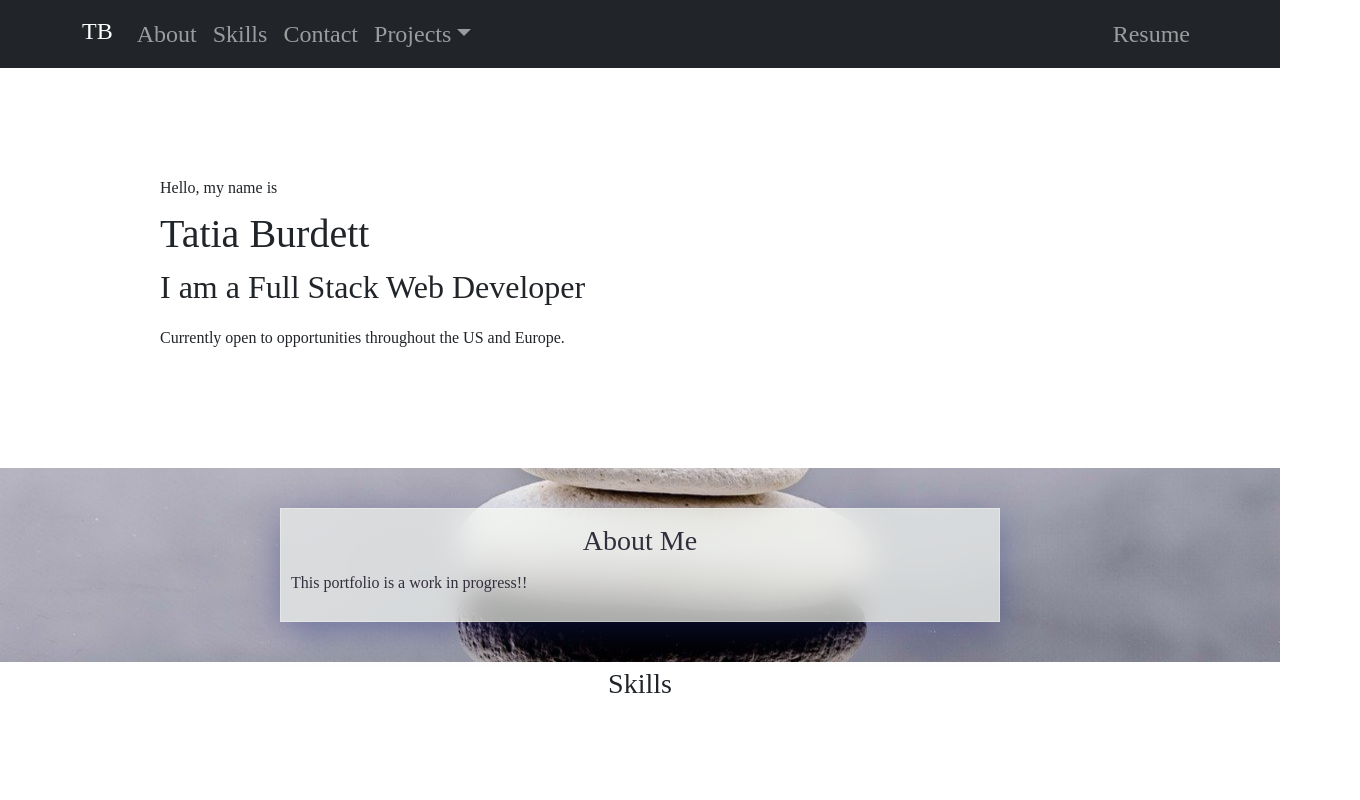
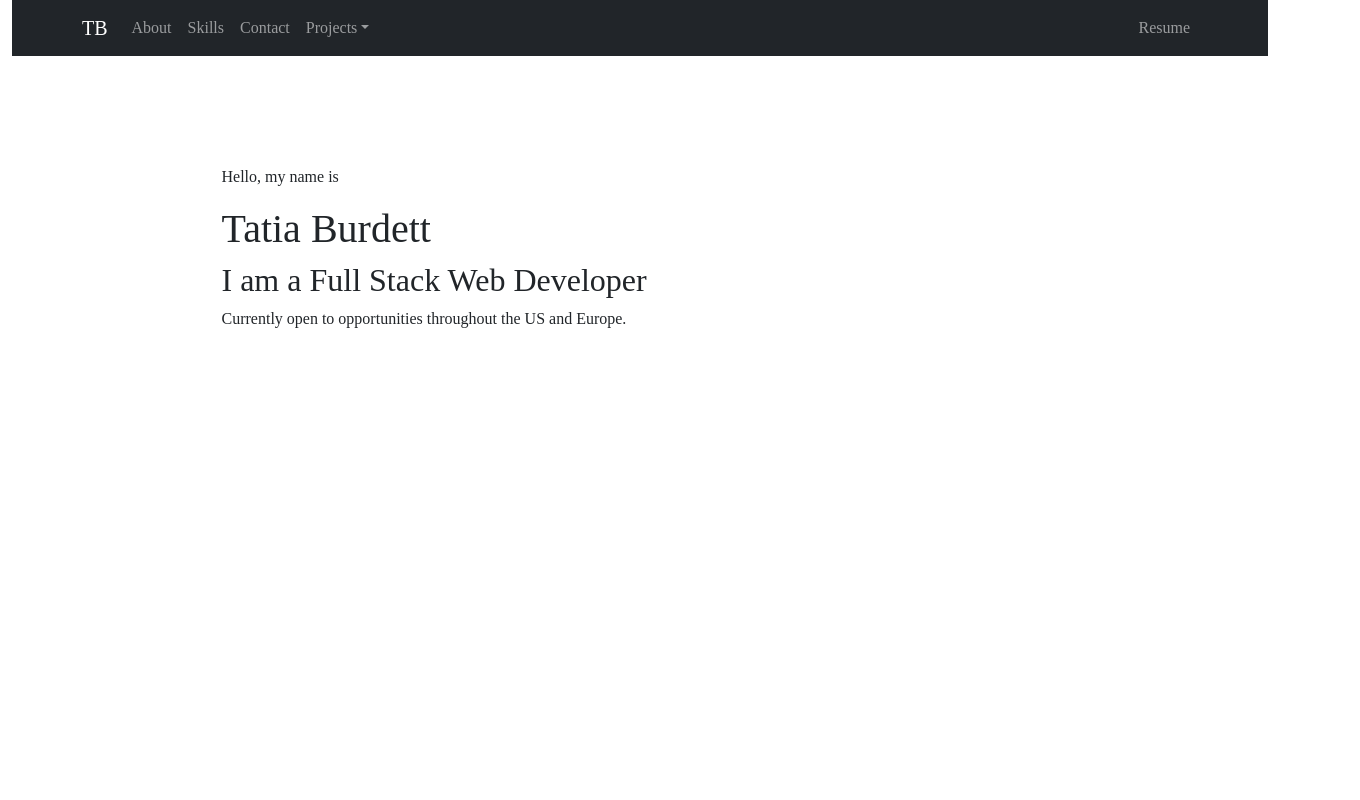
Before and after one commit to tatia-burdett/my-portfolio, a React (Create React App) app: page / in a window 1280 px wide. Shown: the top 800 px of the page, 1360 px wide, since content can reach past the window. Built offline with nearby package versions, Linux system fonts and the light colour scheme.

Commit message:
fullscreen simple styling

```diff
--- a/src/components/About/About.css
+++ b/src/components/About/About.css
@@ -1,4 +1,4 @@
-.about {
+/* .about {
   background: url('/src/components/images/stack.jpg');
   background-size: cover;
   background-repeat: no-repeat;
@@ -19,7 +19,7 @@
 }
 
 /* Desktop Responsive */
-@media all and (min-width: 700px) {
+/* @media all and (min-width: 700px) {
   .about {
     background-attachment: fixed;
   }
@@ -27,4 +27,4 @@
   .about-container {
     width: 60%;
   }
-}
+} */
--- a/src/components/App/App.css
+++ b/src/components/App/App.css
@@ -4,46 +4,3 @@
 * {
   font-family: 'Cormorant+Garamond', serif;
 }
-
-p {
-  line-height: 1.5;
-}
-
-h1 {
-  font-size: 44px;
-}
-
-h2 {
-  font-size: 22px;
-}
-
-h3 {
-  font-size: 36px;
-  margin: 0;
-  padding: 5px 0;
-  text-align: center;
-}
-
-h4 {
-  font-size: 28px;
-}
-
-.header-p {
-  font-size: 14px;
-}
-
-/* Desktop Responsive */
-
-@media all and (min-width: 700px) {
-  h1 {
-    font-size: 52px;
-  }
-
-  h2 {
-    font-size: 28px;
-  }
-
-  .header-p {
-    font-size: 16px;
-  }
-}
--- a/src/components/App/App.js
+++ b/src/components/App/App.js
@@ -1,5 +1,8 @@
 import React from 'react';
 import './App.css'
+import Container from 'react-bootstrap/Container';
+import Row from 'react-bootstrap/Row';
+import Col from 'react-bootstrap/Col';
 
 import NavBar from '../NavBar/NavBar'
 import FullScreen from '../FullScreen/FullScreen'
@@ -12,20 +15,21 @@ import Footer from '../Footer/Footer'
 
 function App() {
   return (
-    <div className='App'>
-      <nav className='app-nav'>
-        <NavBar />
-      </nav>
-      <main className='app-main'>
-        <FullScreen />
-        <About />
-        <Skills />
-        <Projects />
-        <Contact />
-      </main>
-      <footer className='app-footer'>
-        <Footer />
-      </footer>
+    <div>
+      <Container fluid>
+        <Row>
+          <Col>
+            <NavBar />
+          </Col>
+        </Row>
+      </Container>
+      <Container>
+        <Row>
+          <Col>
+            <FullScreen />
+          </Col>
+        </Row>
+      </Container>
     </div>
   );
 }
--- a/src/components/Contact/Contact.css
+++ b/src/components/Contact/Contact.css
@@ -1,4 +1,4 @@
-.contact {
+/* .contact {
   width: 90%;
   margin: 0 auto;
 }
@@ -26,7 +26,7 @@ form textarea {
 	height: 160px;
 	margin-top: 10px;
   font-size: 20px;
-}
+} */
 
 /* button {
   background-color: #332E3C;
@@ -49,8 +49,8 @@ button:hover, button:focus {
 
 /* Desktop Responsive */
 
-@media all and (min-width: 700px) {
+/* @media all and (min-width: 700px) {
   .contact {
     width: 50%;
   }
-}
+} */
--- a/src/components/Footer/Footer.css
+++ b/src/components/Footer/Footer.css
@@ -1,4 +1,4 @@
-.footer {
+/* .footer {
   padding: 20px 20px;
   display: flex;
   justify-content: space-between;
@@ -26,4 +26,4 @@
 
 .social-links {
   padding: 10px;
-}
+} */
--- a/src/components/FullScreen/FullScreen.css
+++ b/src/components/FullScreen/FullScreen.css
@@ -6,50 +6,3 @@
   flex-direction: column;
   justify-content: center;
 }
-
-.fullscreen-header {
-  display: flex;
-  flex-direction: column;
-}
-
-.fullscreen-header p, .fullscreen-header h1, .fullscreen-header h2 {
-  margin: 0;
-}
-
-.fullscreen-header p {
-  padding-bottom: 10px;
-}
-
-.fullscreen-header h1 {
-  padding-bottom: 10px;
-}
-
-.fullscreen-header h2 {
-  padding-bottom: 10px;
-}
-
-.resume {
-  text-decoration: none;
-  background-color: #332E3C;
-  width: max-content;
-  padding: 1em 2em;
-  color: #EFF2EF;
-  border: none;
-  transition: all 500ms ease-in-out;
-}
-
-.resume:hover, .resume:focus {
-  cursor: pointer;
-  background: linear-gradient(90deg, #332E3C, #3587A4);
-  border-bottom-right-radius: 50px;
-  border-top-left-radius: 50px;
-  border-bottom-left-radius: 10px;
-  border-top-right-radius: 10px;
-}
-
-/* Desktop Responsive */
-@media all and (min-width: 700px) {
-  .fullscreen-header h2 {
-    padding-bottom: 20px;
-  }
-}
--- a/src/components/NavBar/NavBar.css
+++ b/src/components/NavBar/NavBar.css
@@ -1,4 +1,4 @@
-.navbar {
+/* .navbar {
   display: flex;
   justify-content: space-between;
   align-items: center;
@@ -33,11 +33,11 @@
 .navbar-links li a:hover, .navbar-links li a:focus {
   color: #3587A4;
   text-decoration: underline;
-}
+} */
 
 /* Responsive Desktop */
 
-@media all and (min-width: 700px) {
+/* @media all and (min-width: 700px) {
   .navbar a {
     font-size: 24px;
   }
@@ -49,4 +49,4 @@
   .navbar-links li a {
     font-size: 20px;
   }
-}
+} */
--- a/src/components/Projects/Project/Project.css
+++ b/src/components/Projects/Project/Project.css
@@ -1,4 +1,4 @@
-.single-project {
+/* .single-project {
   padding: 20px 20px;
 }
 
@@ -10,8 +10,8 @@
 .proj-image {
   width: 100%;
   box-shadow: 10px 10px 10px -5px rgba(0,0,0,0.75);
-}
-
+} */
+/*
 .project-title {
   font-weight: 300;
   margin: 0 0 20px 0;
@@ -43,11 +43,11 @@
   cursor: pointer;
   text-decoration: underline;
   color: #3587A4;
-}
+} */
 
 /* Responsive / Desktop */
 
-@media all and (min-width: 850px) {
+/* @media all and (min-width: 850px) {
   .project {
     width: 75%;
     margin: 0 auto;
@@ -56,8 +56,8 @@
   .single-project {
     display: grid;
     grid-template-columns: repeat(2, 1fr);
-    grid-template-rows: 1fr;
-    grid-column-gap: 0px;
+    grid-template-rows: 1fr; */
+    /* grid-column-gap: 0px;
     grid-row-gap: 0px;
   }
 
@@ -71,13 +71,13 @@
 
   .project-title {
     padding-bottom: 0;
-    padding-top: 0;
+    padding-top: 0; */
     /* align-self: center; */
-  }
+  /* }
 
   .single-project p {
     margin: 0;
     align-self: start;
     padding-bottom: 5px;
   }
-}
+} */
--- a/src/components/Projects/Projects.css
+++ b/src/components/Projects/Projects.css
@@ -1,4 +1,4 @@
-.projects {
+/* .projects {
   background-color: #D9D9D9;
   padding: 20px 0;
-}
+} */
--- a/src/components/Skills/Skills.css
+++ b/src/components/Skills/Skills.css
@@ -1,4 +1,4 @@
-.skills {
+/* .skills {
   width: 90%;
   margin: 0 auto;
 }
@@ -22,11 +22,11 @@
 .skill-icon {
   font-size: 50px;
   text-align: center;
-}
+} */
 
 /* Desktop Responsive */
-@media all and (min-width: 700px) {
+/* @media all and (min-width: 700px) {
   .skills {
     width: 75%;
   }
-}
+} */
```
